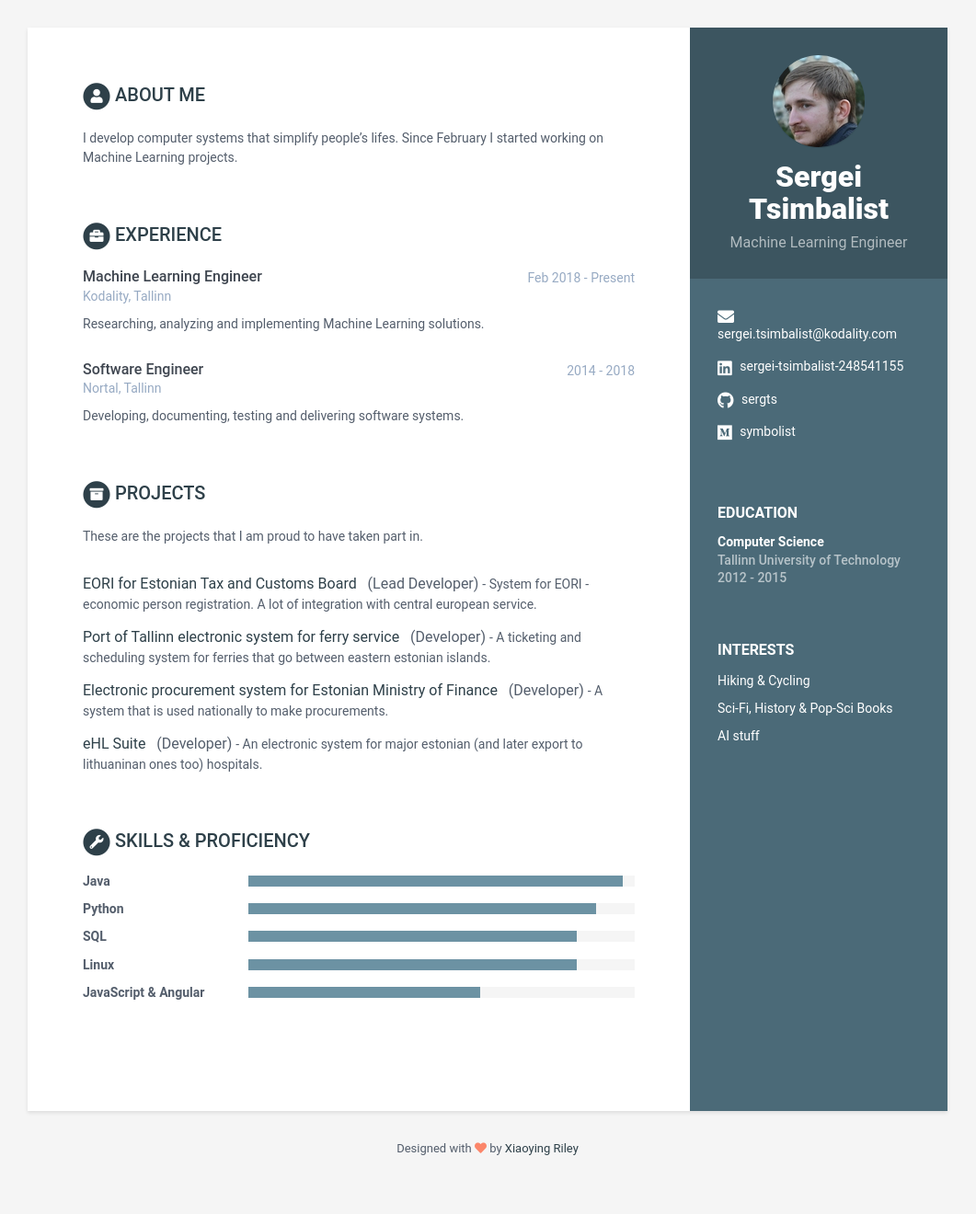
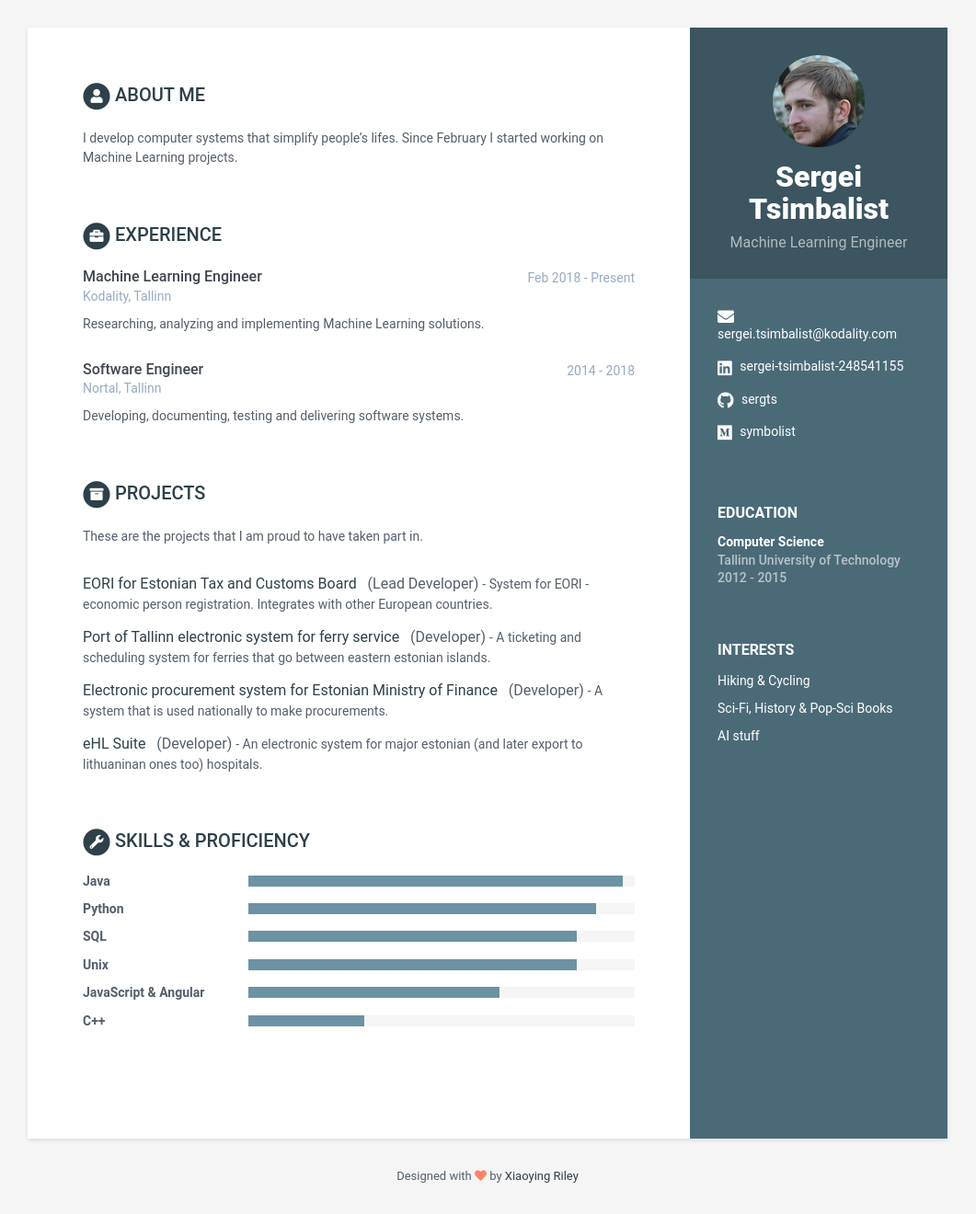
Before and after one commit to sergts/sergts.github.io, a Jekyll site: the page built from index.html, in a window 1280 px wide. Shown: the whole page at 92% size, without its empty margins (110-1171 px from the left). Built offline with Jekyll 4.4.1, drawn with Linux system fonts in a browser that asks for light colours; before the commit the page ends 1289 px from its top, so only the background shows below that.

Commit message:
Update data.yml

```diff
--- a/_data/data.yml
+++ b/_data/data.yml
@@ -69,7 +69,7 @@ projects:
       - title: EORI for Estonian Tax and Customs Board
         link: "https://www.emta.ee/et/ariklient/toll-kaubavahetus/ettevotja-registreerimine-eori"
         role: "(Lead Developer)"
-        tagline: "System for EORI - economic person registration. A lot of integration with central european service."
+        tagline: "System for EORI - economic person registration. Integrates with other European countries."
 
       - title: Port of Tallinn electronic system for ferry service
         link: "https://www.praamid.ee"
@@ -100,11 +100,14 @@ skills:
       - name: SQL
         level: 85%
 
-      - name: Linux
+      - name: Unix
         level: 85%
 
       - name: JavaScript & Angular
-        level: 60%
+        level: 65%
+
+      - name: C++
+        level: 30%
 
 
 footer: >
```
